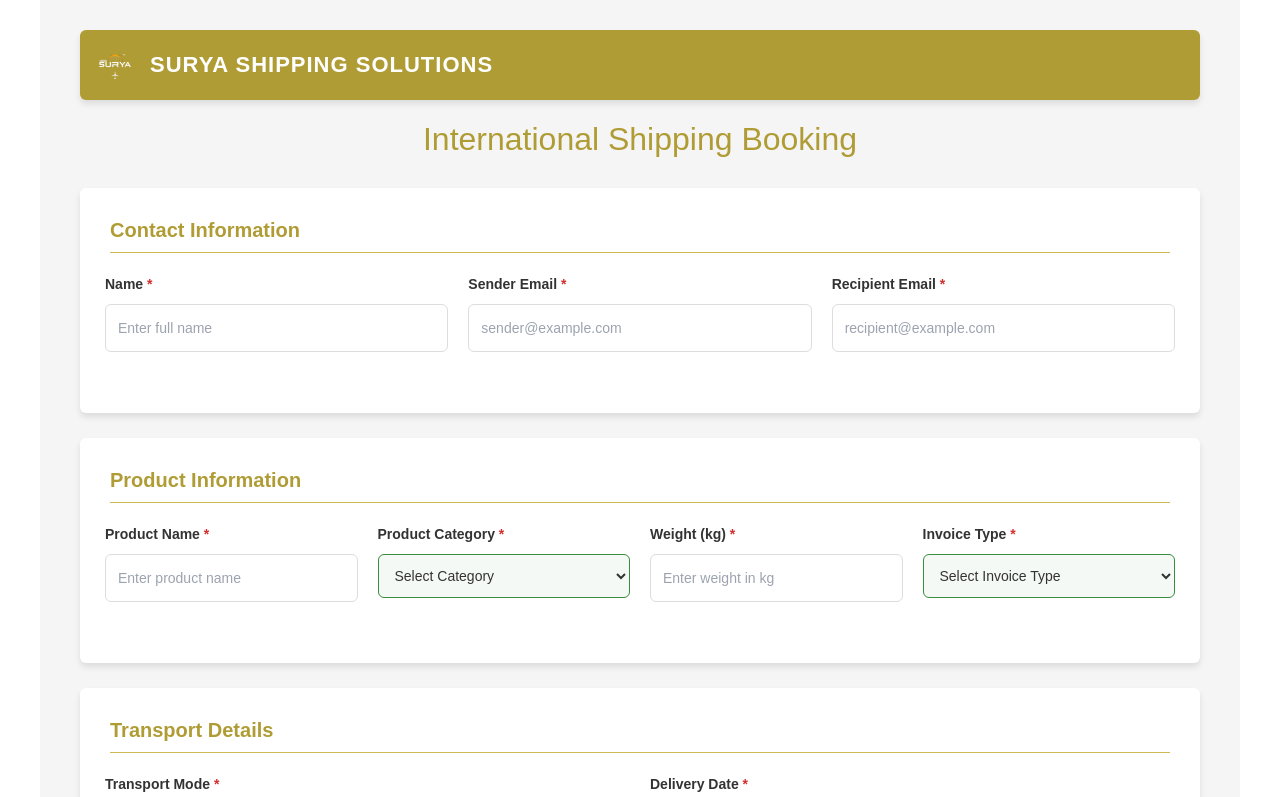
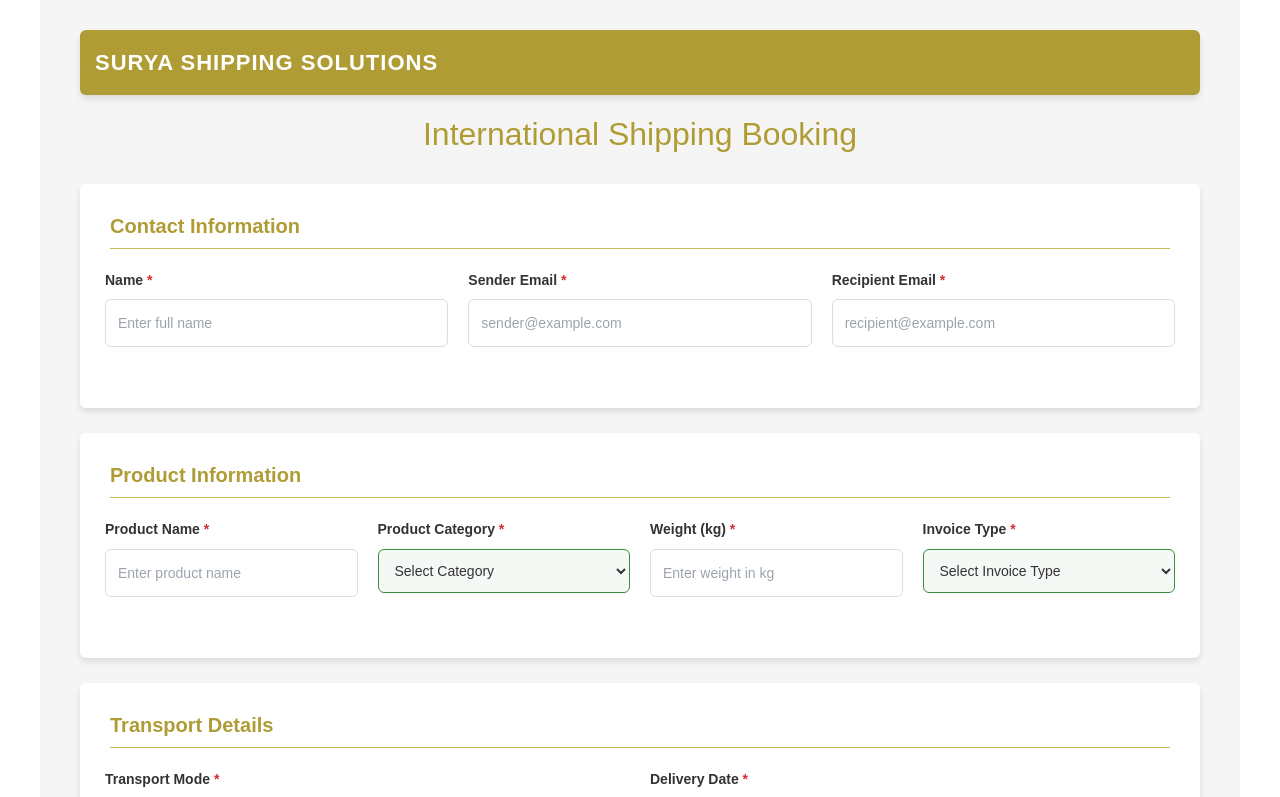
Before and after one commit to boravellicharan7/Surya_Exports-Imports, a React (Vite) app: page /Bookings in a window 1280 px wide. Shown: the top 797 px of the page. Built offline with nearby package versions, Linux system fonts and the light colour scheme.

Commit message:
Add files via upload

```diff
--- a/src/TRANSPORT/Ship.jsx
+++ b/src/TRANSPORT/Ship.jsx
@@ -1,5 +1,6 @@
 import React, { useState, useEffect, useCallback } from 'react';
 import './Ship.css'; // We'll create this CSS file next
+import logo from "../assets/Company_logo.png";
 
 const BookingComponent = () => {
     const [name, setName] = useState('');
@@ -474,7 +475,6 @@ const BookingComponent = () => {
         <div className="shipping-booking-container">
             <div className="header">
                 <div className="logo">
-                    <img src="src\assets\Company_logo.png" alt="Global Shipping Solutions" />
                     <span>Surya Shipping Solutions</span>
                 </div>
             </div>
```
